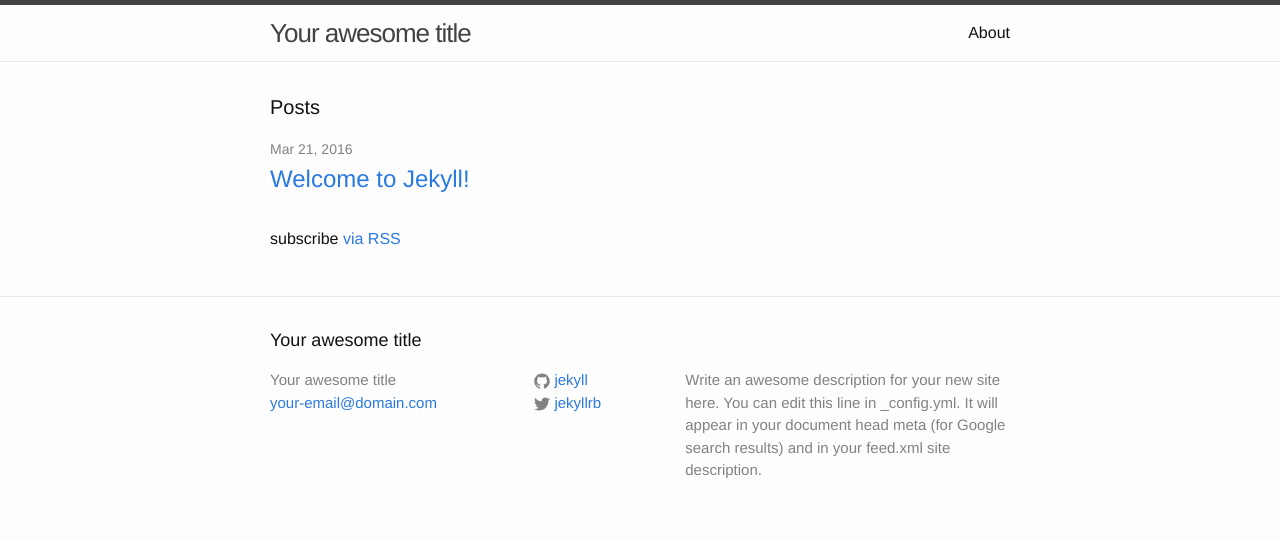
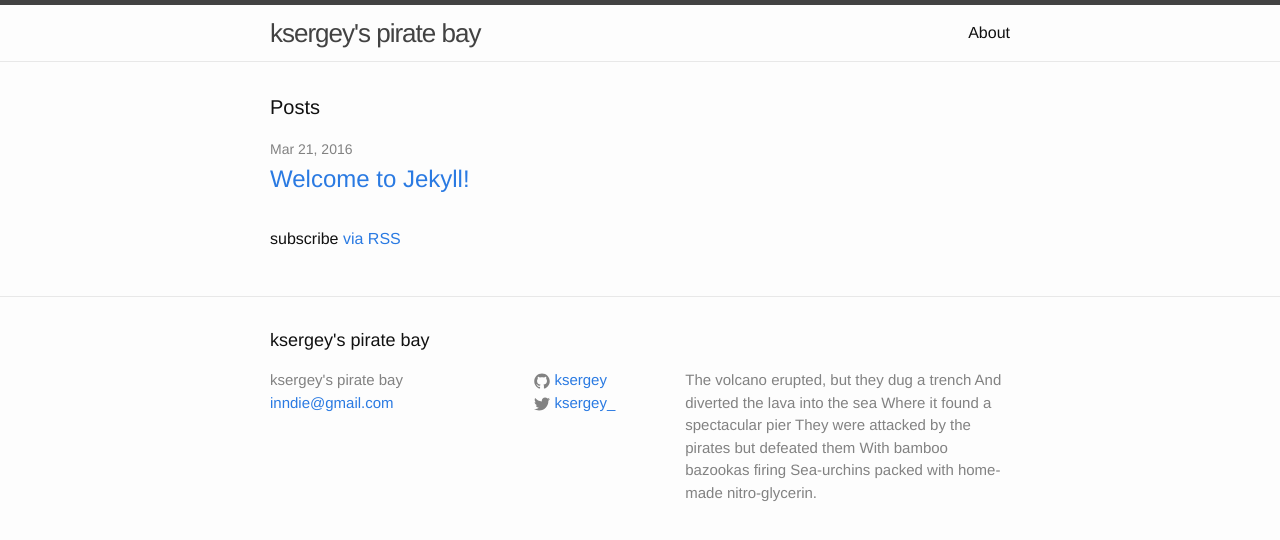
Before and after one commit to ksergey/ksergey.github.io, a Jekyll site: the page built from index.html, in a window 1280 px wide. Shown: the top 540 px of the page. Built offline with Jekyll 4.4.1, drawn with Linux system fonts in a browser that asks for light colours.

Commit message:
config updated

```diff
--- a/_config.yml
+++ b/_config.yml
@@ -6,16 +6,19 @@
 # 'jekyll serve'. If you change this file, please restart the server process.
 
 # Site settings
-title: Your awesome title
-email: your-email@domain.com
+title: ksergey's pirate bay
+email: inndie@gmail.com
 description: > # this means to ignore newlines until "baseurl:"
-  Write an awesome description for your new site here. You can edit this
-  line in _config.yml. It will appear in your document head meta (for
-  Google search results) and in your feed.xml site description.
-baseurl: "" # the subpath of your site, e.g. /blog
-url: "http://yourdomain.com" # the base hostname & protocol for your site
-twitter_username: jekyllrb
-github_username:  jekyll
+    The volcano erupted, but they dug a trench
+    And diverted the lava into the sea
+    Where it found a spectacular pier
+    They were attacked by the pirates but defeated them
+    With bamboo bazookas firing
+    Sea-urchins packed with home-made nitro-glycerin.
+baseurl: "/blog" # the subpath of your site, e.g. /blog
+url: "http://ksergey.github.io" # the base hostname & protocol for your site
+twitter_username: ksergey_
+github_username:  ksergey
 
 # Build settings
 markdown: kramdown
```
